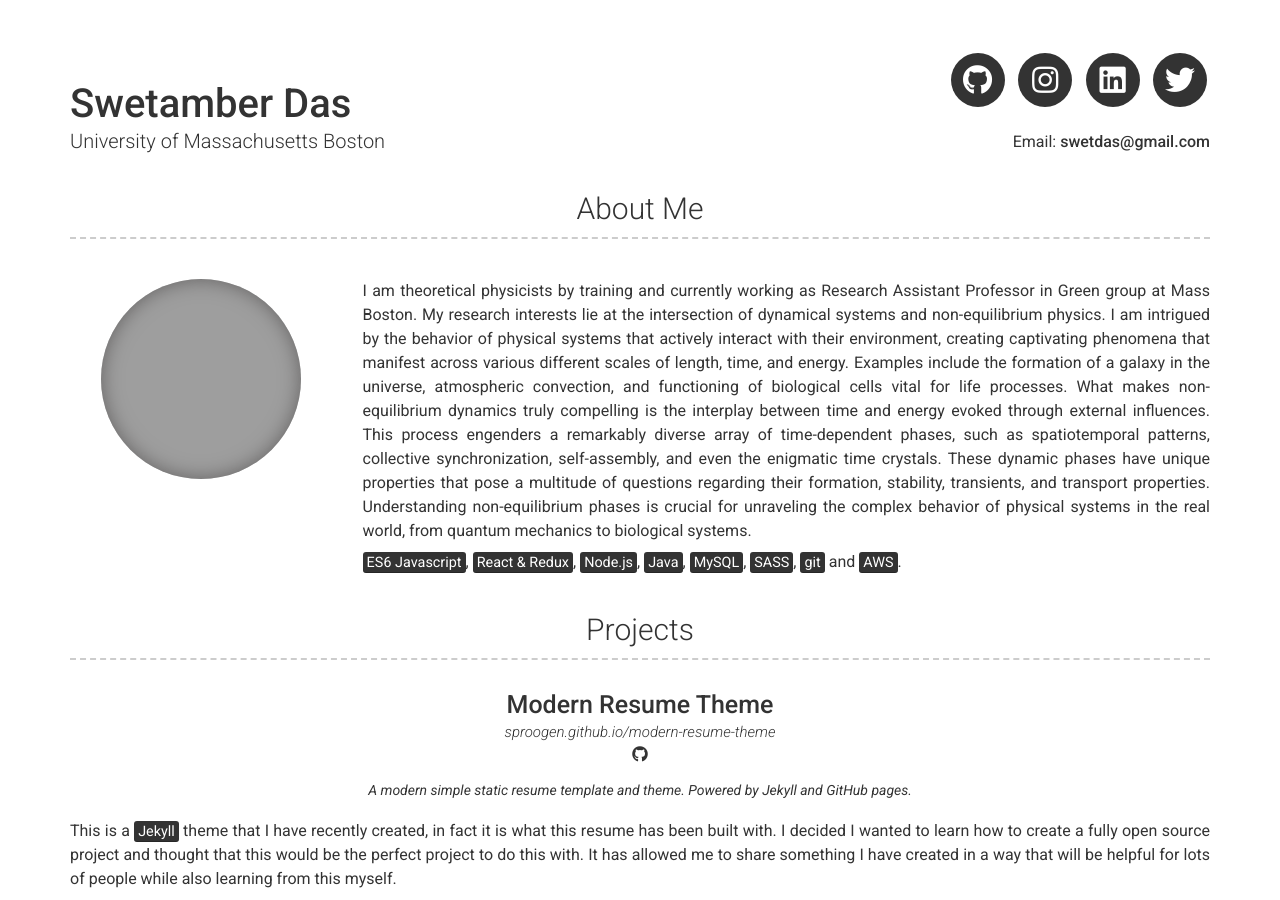
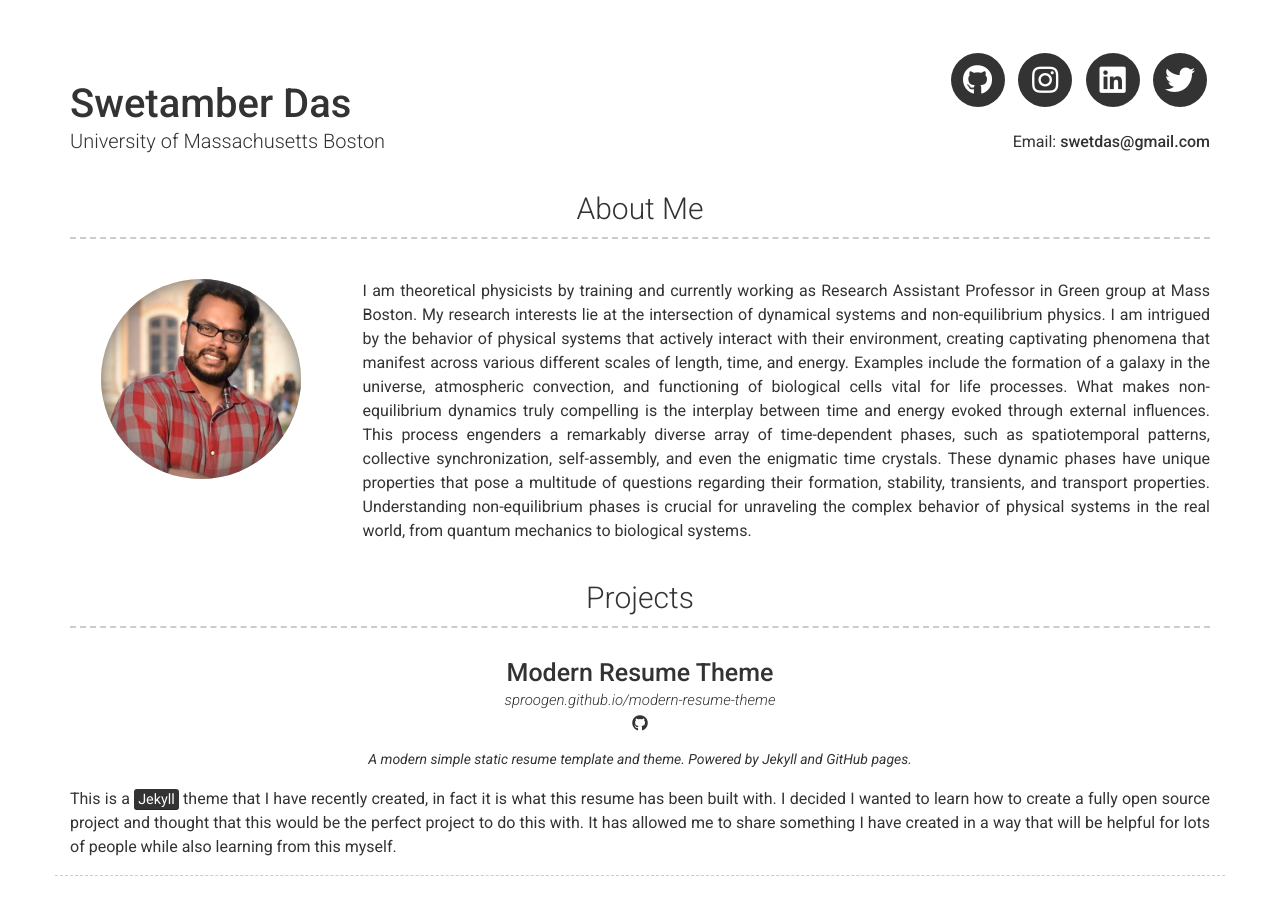
Before and after one commit to SwetamberD/swetamberd.github.io, a Jekyll site: the page built from index.md, in a window 1280 px wide and 900 px high. Built offline with Jekyll 4.4.1, drawn with Linux system fonts in a browser that asks for light colours; nearby versions of some CDN libraries; grey boxes are pictures that could not be loaded.

Commit message:
image added

```diff
--- a/_config.yml
+++ b/_config.yml
@@ -22,18 +22,11 @@ linkedin_username: jameswgrant
 
 # About Section
 # about_title: About Me
-about_profile_image: images/jg2.jpg
+about_profile_image: images/Das_Swet.jpg
 about_content: |
   I am theoretical physicists by training and currently working as Research Assistant Professor in Green group at Mass Boston. My research interests lie at the intersection of dynamical systems and non-equilibrium physics. I am intrigued by the behavior of physical systems that actively interact with their environment, creating captivating phenomena that manifest across various different scales of length, time, and energy. Examples include the formation of a galaxy in the universe,  atmospheric convection, and functioning of biological cells vital for life processes. What makes non-equilibrium dynamics truly compelling is the interplay between time and energy evoked through external influences. This process engenders a remarkably diverse array of time-dependent phases, such as spatiotemporal patterns, collective synchronization, self-assembly, and even the enigmatic time crystals. These dynamic phases have unique properties that pose a multitude of questions regarding their formation, stability, transients, and transport properties. Understanding non-equilibrium phases is crucial for unraveling the complex behavior of physical systems in the real world, from quantum mechanics to biological systems.
 
-  <mark>ES6 Javascript</mark>,
-  <mark>React &amp; Redux</mark>,
-  <mark>Node.js</mark>,
-  <mark>Java</mark>,
-  <mark>MySQL</mark>,
-  <mark>SASS</mark>,
-  <mark>git</mark> and
-  <mark>AWS</mark>.
+
 
 content:
   - title: Projects # Title for the section
```
Also changed, not shown: images/Das_Swet.jpg (added).
